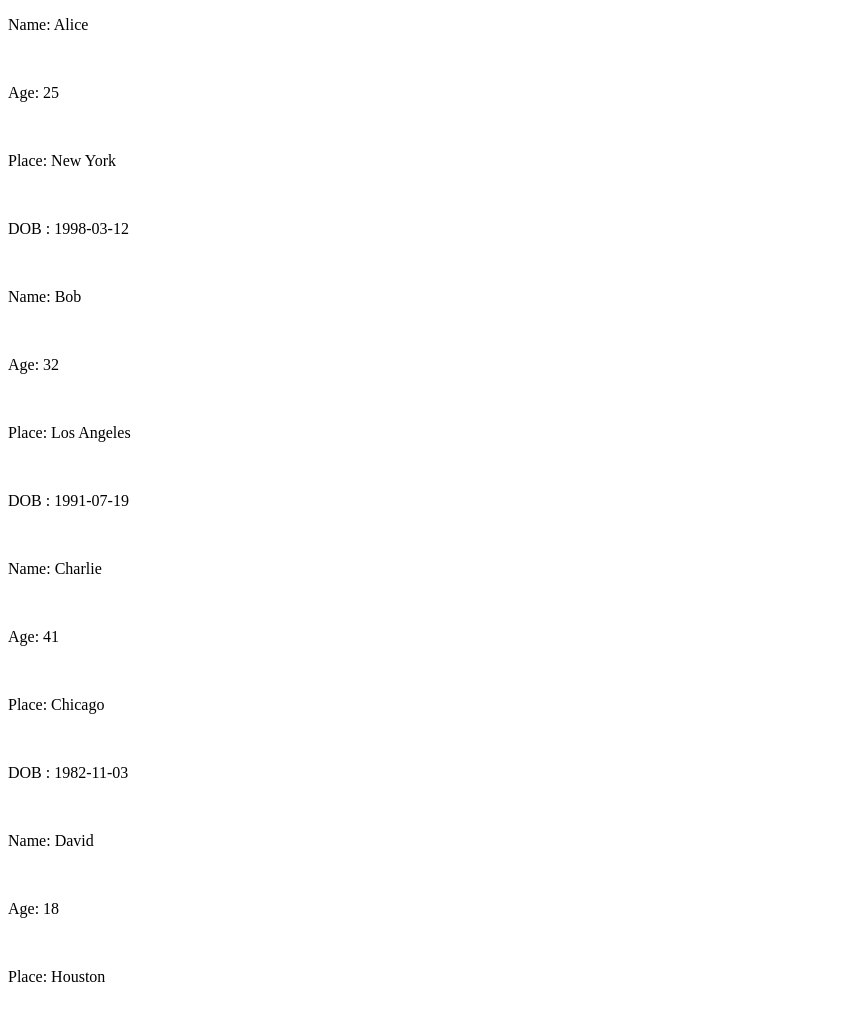
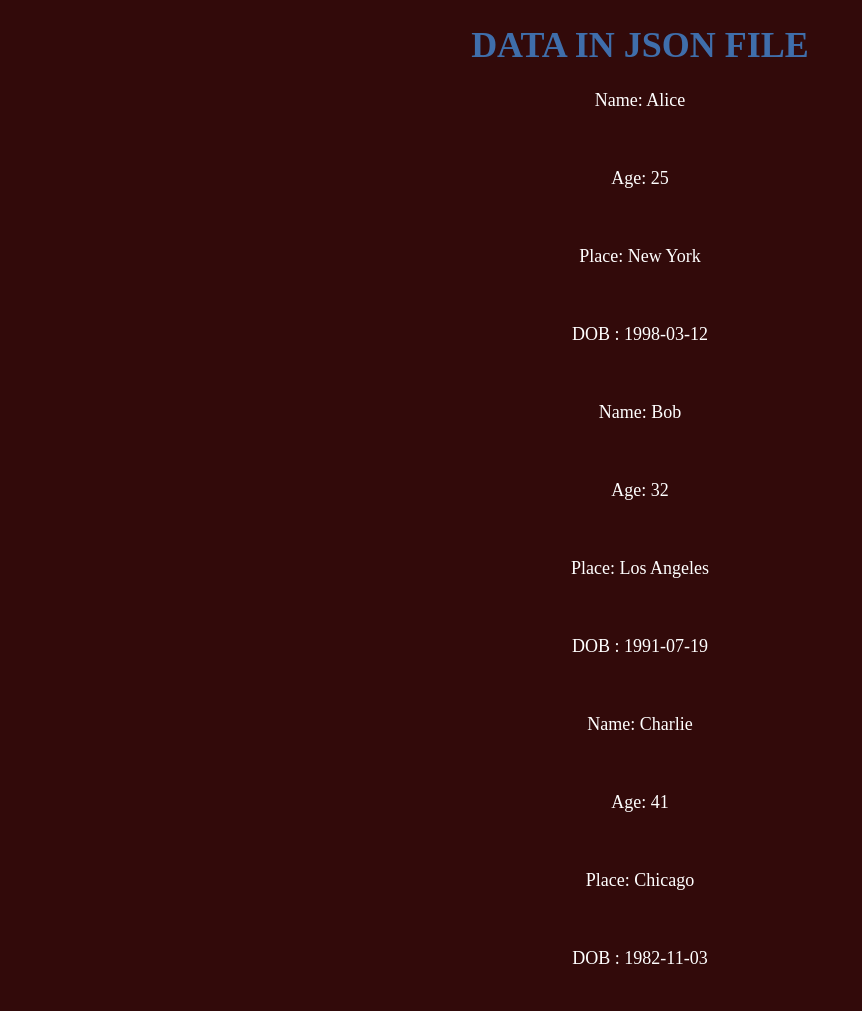
Before and after one commit to soumyavarghese03/Learningfest, a plain HTML site: page Javascript/Task5/index.html in a window 1280 px wide. Shown: the top 1011 px of the page, without its empty margins (0-862 px from the left). Drawn offline with Linux system fonts and the light colour scheme.

Commit message:
Update index.html

```diff
--- a/Javascript/Task5/index.html
+++ b/Javascript/Task5/index.html
@@ -5,9 +5,77 @@
     <meta name="viewport" content="width=device-width, initial-scale=1.0">
     <title>Task 5</title>
 </head>
-<body>
+<style>
+ body
+
+    {
+        background: rgb(50, 10, 10);
+    }
+    #details{
+        color: white;
+        text-align: center;
+        font-size: large;
+    }
+    h1{
+        color: rgb(63, 110, 171);
+        text-align: center;
+    }
+    </style>
+
+    <body>
+     <div id="details">
+        <h1> DATA IN JSON FILE</h1>
+    </div>
+    <div id="myData"></div>
+  <script type="text/javascript" src="fetch('person.json')"></script>
+    </body>
+<script>
+	fetch('person.json')
+        .then((response) =>{ return response.json()})
+        .then((obj) => { readData(obj) })
+	function readData(data){
+            let details = document.getElementById('details')
+            for(const persons of data){
+                let person = document.createElement('div');
+                person.innerHTML = `<p>Name: ${persons.Name}</p><br>
+                                    <p>Age: ${persons.Age}</p><br>
+                                    <p>Place: ${persons.Place}</p><br>
+                                    <p>DOB : ${persons.DOB}</p><br>`
+                details.appendChild(person)
+            }
+        }
+</script>
+</html><!DOCTYPE html>
+<html lang="en">
+<head>
+    <meta charset="UTF-8">
+    <meta name="viewport" content="width=device-width, initial-scale=1.0">
+    <title>Task 5</title>
+</head>
+<style>
+ body
+
+    {
+        background: rgb(50, 10, 10);
+    }
+    #details{
+        color: white;
+        text-align: center;
+        font-size: large;
+    }
+    h1{
+        color: rgb(63, 110, 171);
+        text-align: center;
+    }
+    </style>
+
+    <body>
+     <div id="details">
+        <h1> DATA IN JSON FILE</h1>
+    </div>
     <div id="details"></div>
-</body>
+  <script type="text/javascript" src="fetch('person.json')"></script>
+    </body>
 <script>
 	fetch('person.json')
         .then((response) =>{ return response.json()})
```
